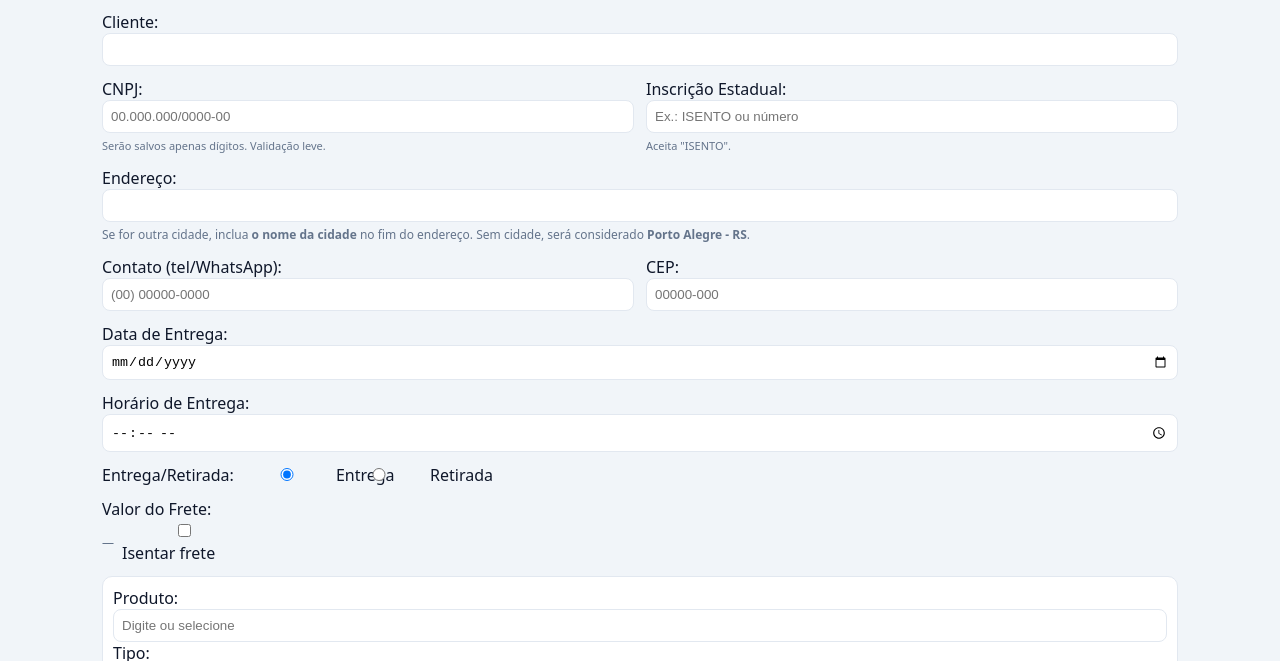
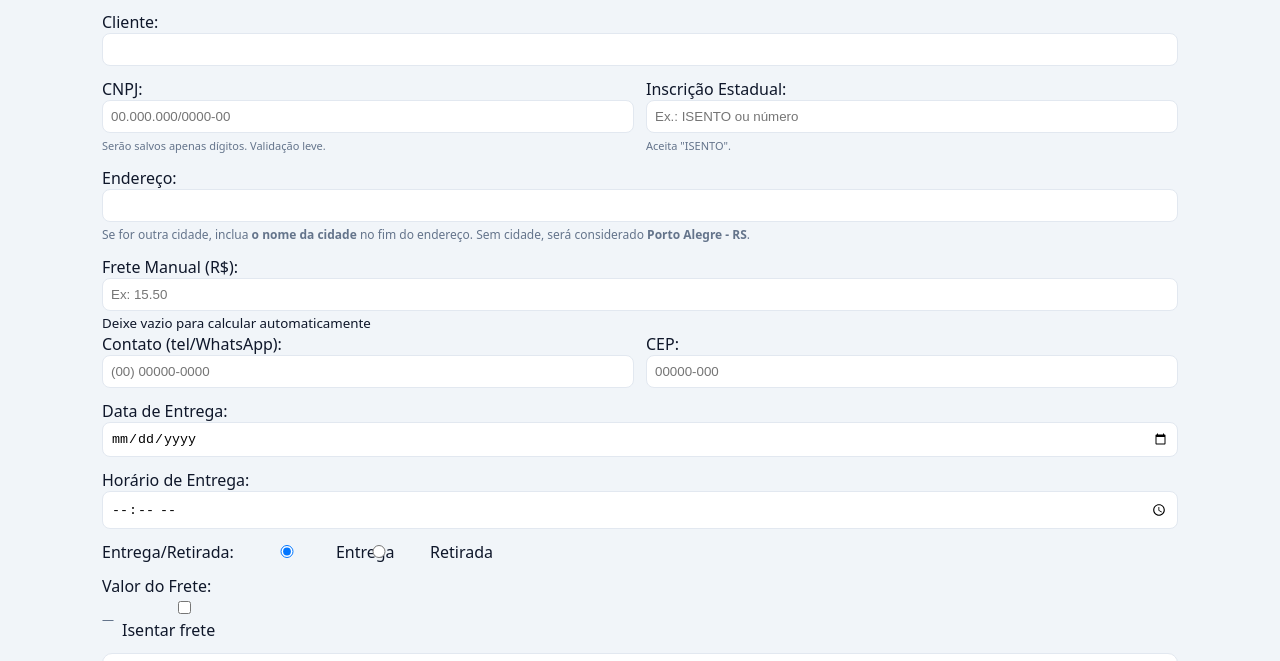
Before and after one commit to unikortec/unikor, a website: page app/pedidos/index.html in a window 1280 px wide. Shown: the part 116-777 px from the top of the page. Drawn offline with nearby package versions, Linux system fonts and the light colour scheme; no server answers.

Commit message:
Update index.html

```diff
--- a/app/pedidos/index.html
+++ b/app/pedidos/index.html
@@ -56,6 +56,12 @@
         Sem cidade, será considerado <b>Porto Alegre - RS</b>.
       </small>
     </div>
+    <!-- Adicione isso perto do campo de endereço -->
+<div class="form-group">
+  <label for="freteManual">Frete Manual (R$):</label>
+  <input type="number" id="freteManual" step="0.01" placeholder="Ex: 15.50">
+  <small>Deixe vazio para calcular automaticamente</small>
+</div>
     <div class="field-group grid-2">
       <div>
         <label for="contato">Contato (tel/WhatsApp):</label>
```
